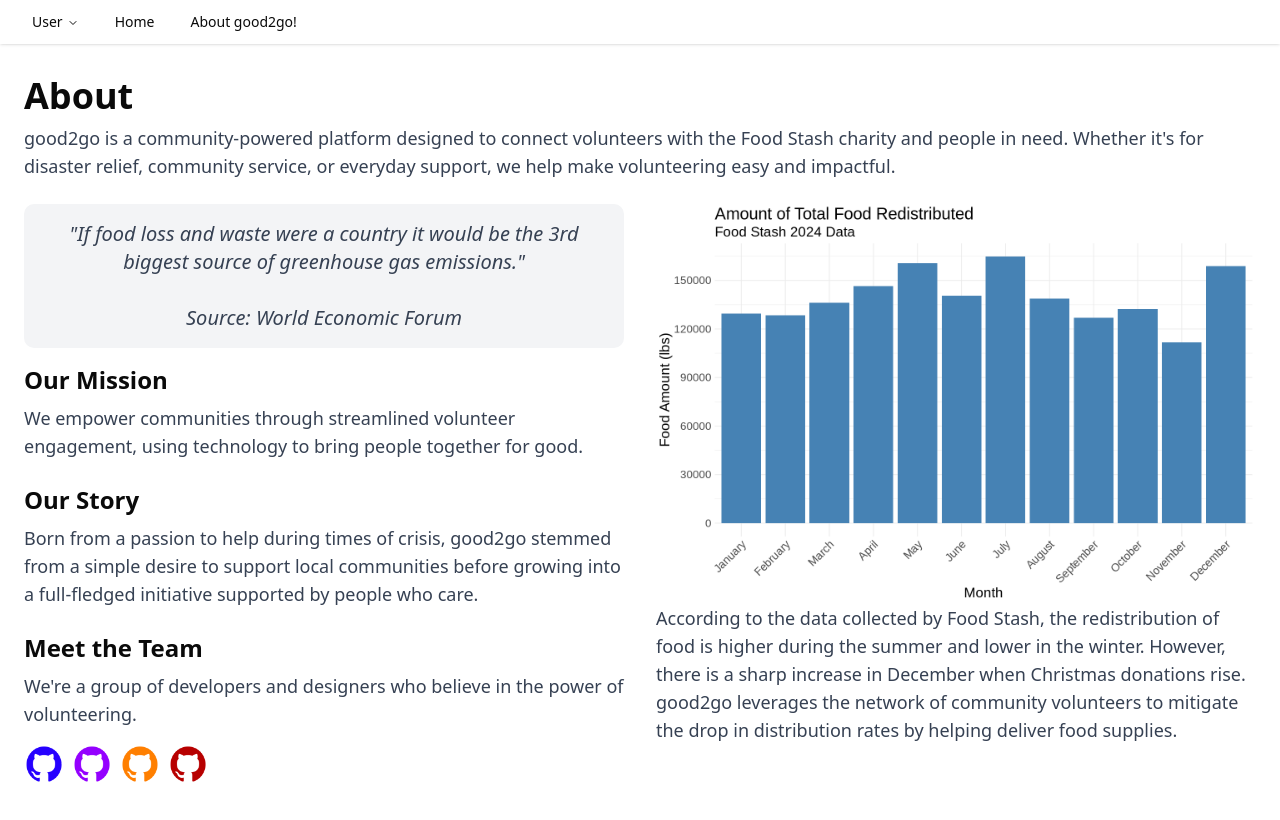
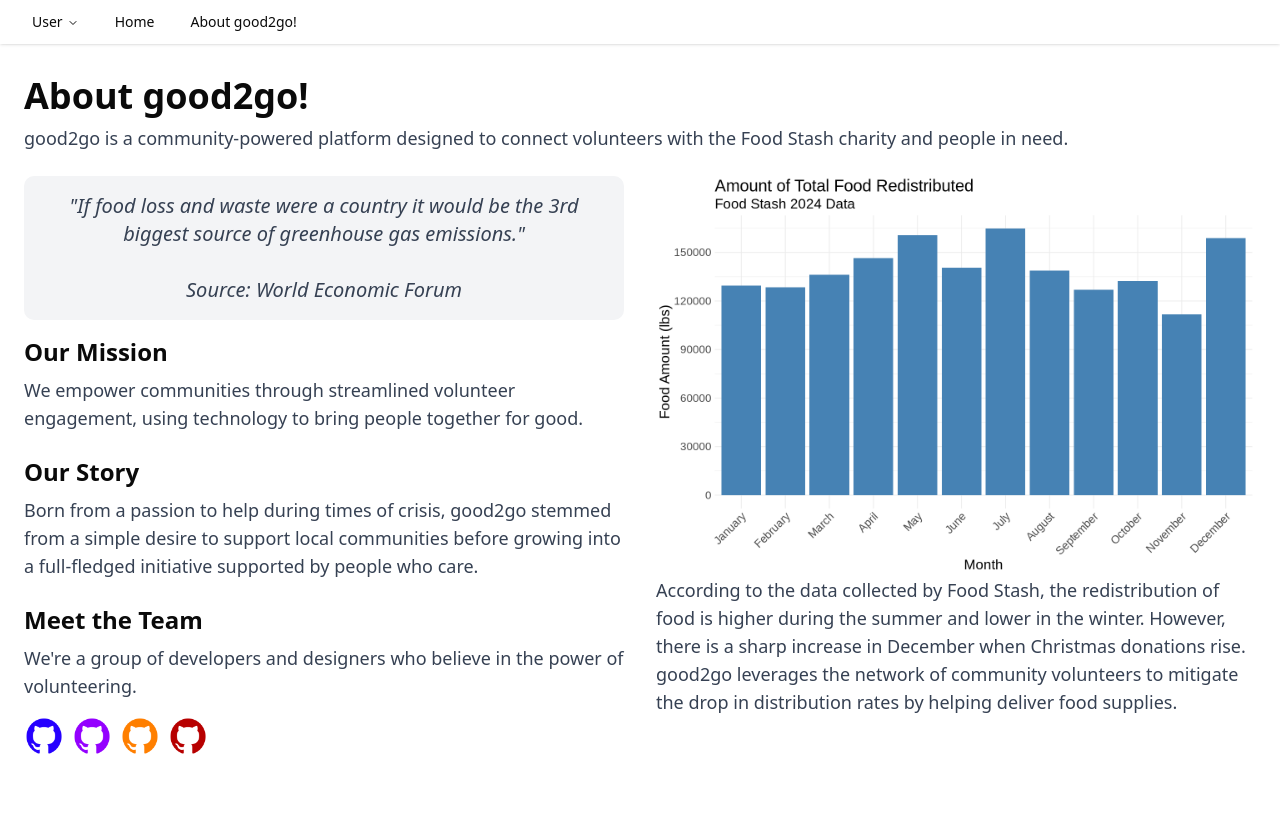
Before and after one commit to fanxiaotuGod/Good-to-Go, a Next.js app in the folder frontend/: page /about in a window 1280 px wide. Shown: the top 820 px of the page. Built offline with nearby package versions, Linux system fonts and the light colour scheme.

Commit message:
changed heading and removed one line from about section

```diff
--- a/frontend/src/app/about/page.tsx
+++ b/frontend/src/app/about/page.tsx
@@ -13,13 +13,12 @@ export default function AboutPage() {
       {/* Main Content */}
       <main className="flex-1 px-6 py-8 max-w-7xl mx-auto">
         <section className="mb-6">
-          <h1 className="text-4xl font-bold mb-2">About</h1>
+          <h1 className="text-4xl font-bold mb-2">About good2go!</h1>
           <div>
             <p className="text-lg text-gray-700 mb-6">
               good2go is a community-powered platform designed to connect volunteers with
               the <a href="https://www.foodstash.ca/" target="_blank" rel="noopener noreferrer">Food Stash</a> charity
-              and people in need. Whether it's for disaster relief, community service, or everyday
-              support, we help make volunteering easy and impactful.
+              and people in need.
             </p>
           </div>
         </section>
```
